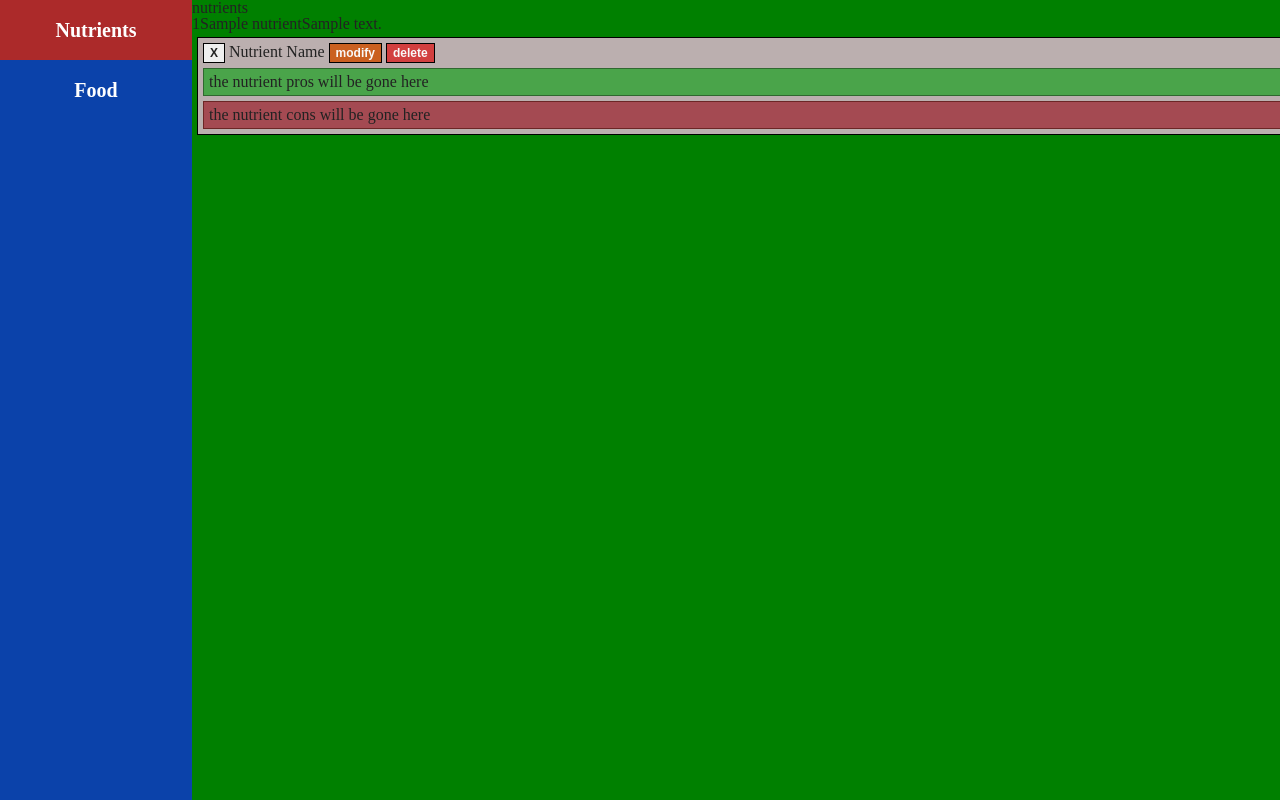
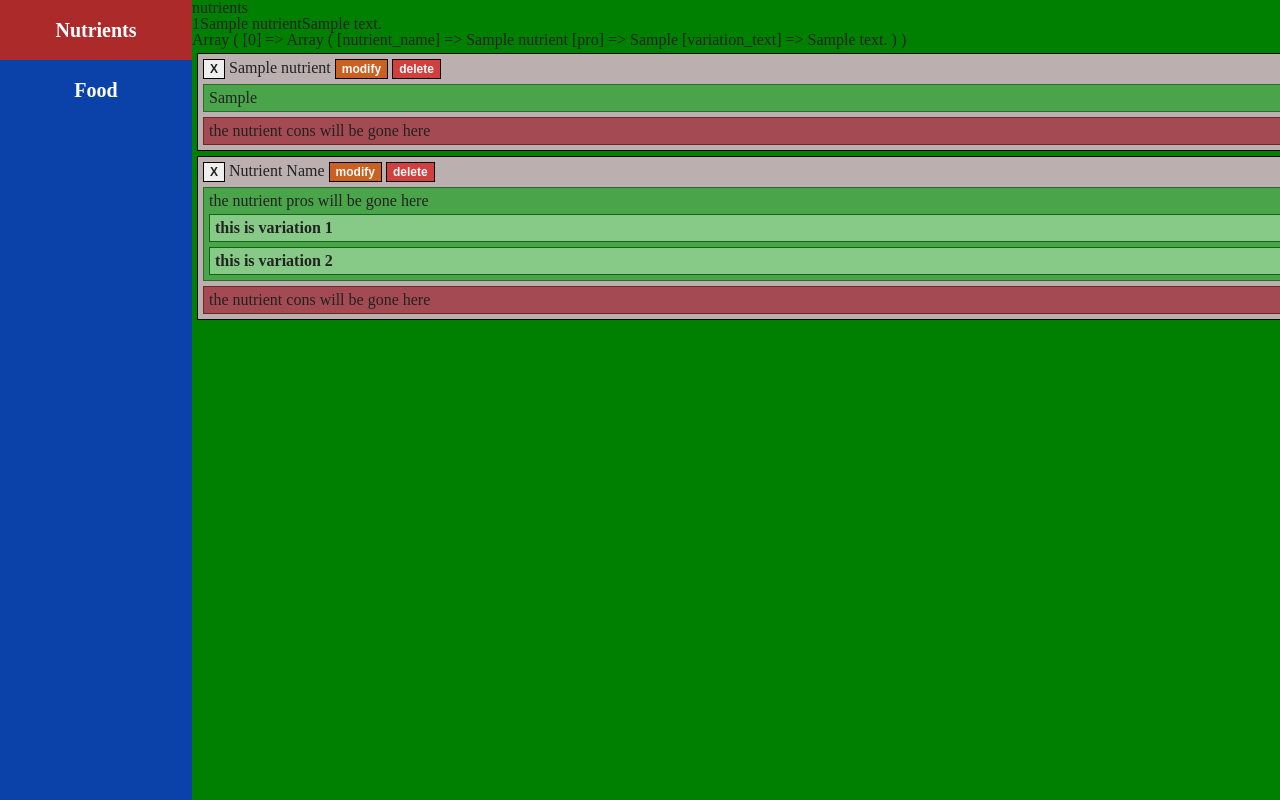
Before and after one commit to Shankarjai/nutrition-app, a PHP site: page /php/dashboard/nutrients.php in a window 1280 px wide. Run offline with PHP 8.4, Linux system fonts and the light colour scheme; tables that the repository leaves empty or names only in its code hold one stand-in row (values such as "Sample post").

Commit message:
working on variation text card.

```diff
--- a/dashboard/css/style.css
+++ b/dashboard/css/style.css
@@ -89,6 +89,12 @@
     margin-top: 5px;
 }
 
+.pro-variation{
+    border: 1px solid #126412;
+    background-color: #87ca87;
+    font-weight: bold;
+}
+
 .button{
     height: 20px;
     border: 1px solid black;
--- a/dashboard/nutrients.php
+++ b/dashboard/nutrients.php
@@ -33,6 +33,52 @@
             foreach($results as $row){
                 echo('<p>'.$row['id'].$row['name'].$row['desc'].'</p>');
             }
+
+            $sql = "SELECT
+                nutrients.name as nutrient_name,
+                nutrient_pros.pro,
+                pro_variation.variation_text
+
+            FROM nutrients
+            LEFT JOIN nutrient_pros on nutrients.id = nutrient_pros.nutrient_id
+            LEFT JOIN pro_variation on nutrient_pros.pro_id = pro_variation.pro_id";
+
+
+            $stmt = $pdo->prepare($sql);
+            $stmt->execute();
+
+            $results = $stmt->fetchAll(PDO::FETCH_ASSOC);
+
+            print_r($results) ;
+
+            foreach($results as $row){
+
+                echo ('  <div class="nutrient-card">
+
+                            <div class="nutrient-card-header">
+                                <button class="button nutrition-toggle">X</button>
+                                <span class="nutrient-card-title">'.$row['nutrient_name'].'</span>
+                                <button class="button modify">modify</button>
+                                <button class="button delete">delete</button>
+                            </div>
+
+                            <div class="nutrient-card-body">
+                                <div class="pros-box desc-card">
+                                    <p>'.$row['pro'].'</p>
+
+                                </div>
+                                <div class="cons-box desc-card">
+                                    <p>the nutrient cons will be gone here </p>
+
+                                </div>
+                            </div>
+
+
+                        </div>');
+
+
+            }
+
         ?>
 
         <div class="nutrient-card">
@@ -47,7 +93,14 @@
             <div class="nutrient-card-body">
                 <div class="pros-box desc-card">
                     <p>the nutrient pros will be gone here </p>
-
+                    <div class="pros-variation-wrapper">
+                        <div class="pro-variation desc-card">
+                            <p>this is variation 1</p>
+                        </div>
+                        <div class="pro-variation desc-card">
+                            <p>this is variation 2</p>
+                        </div>
+                    </div>
                 </div>
                 <div class="cons-box desc-card">
                     <p>the nutrient cons will be gone here </p>
```
